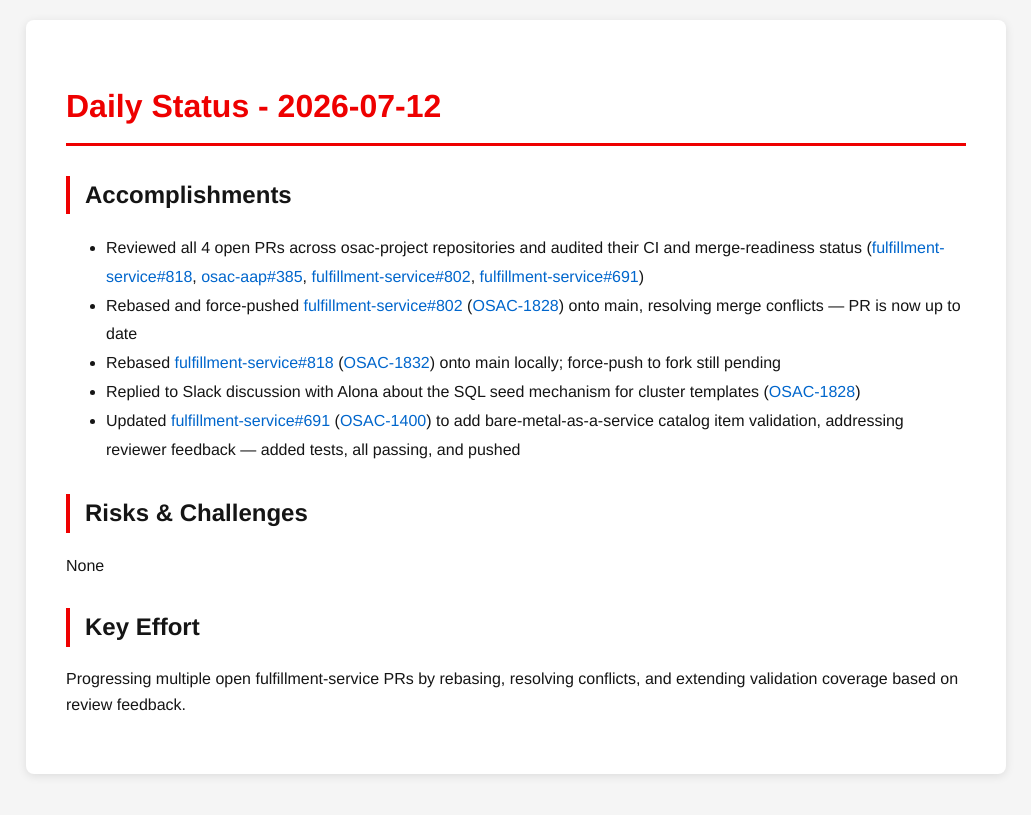
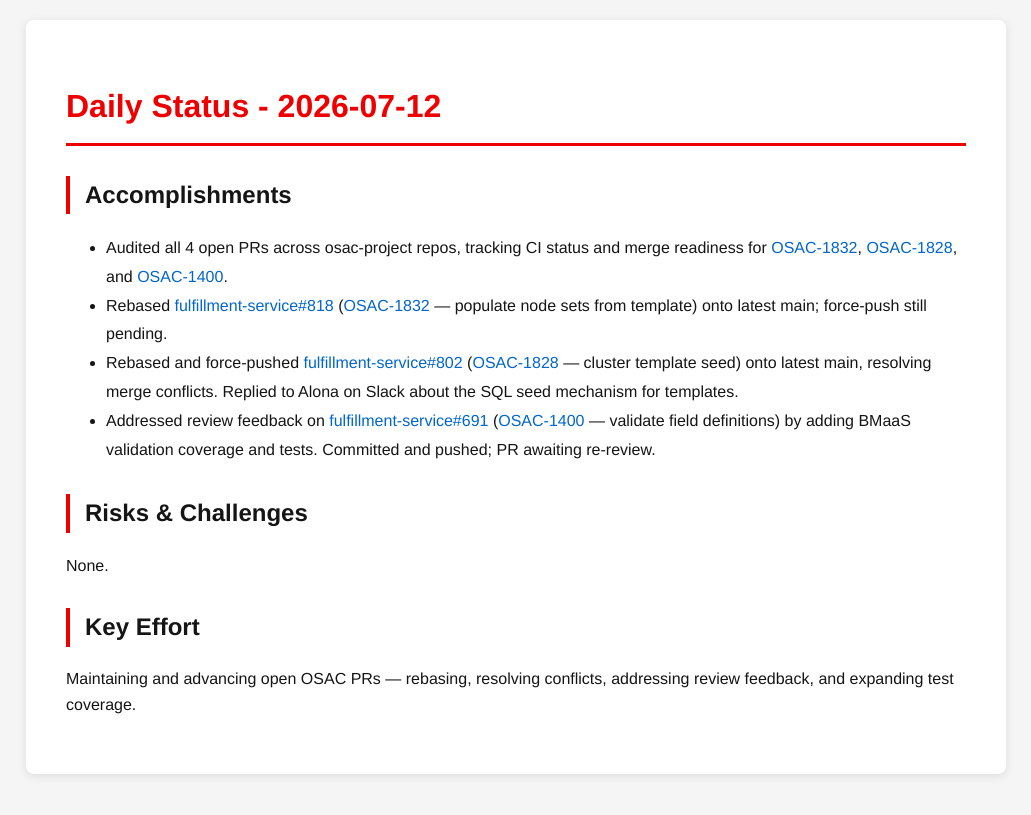
Before and after one commit to tzvatot/daily-status, a Jekyll site: the page built from 2026-07-12.md, in a window 1280 px wide. Shown: the top 815 px of the page, without its empty margins (124-1155 px from the left). Built offline with Jekyll 4.4.1, drawn with Linux system fonts in a browser that asks for light colours.

Commit message:
Daily status update - 2026-07-12

```diff
--- a/2026-07-12.md
+++ b/2026-07-12.md
@@ -7,14 +7,13 @@ date: 2026-07-12
 # Daily Status - 2026-07-12
 
 ## Accomplishments
-- Reviewed all 4 open PRs across osac-project repositories and audited their CI and merge-readiness status ([fulfillment-service#818](https://github.com/osac-project/fulfillment-service/pull/818), [osac-aap#385](https://github.com/osac-project/osac-aap/pull/385), [fulfillment-service#802](https://github.com/osac-project/fulfillment-service/pull/802), [fulfillment-service#691](https://github.com/osac-project/fulfillment-service/pull/691))
-- Rebased and force-pushed [fulfillment-service#802](https://github.com/osac-project/fulfillment-service/pull/802) ([OSAC-1828](https://redhat.atlassian.net/browse/OSAC-1828)) onto main, resolving merge conflicts — PR is now up to date
-- Rebased [fulfillment-service#818](https://github.com/osac-project/fulfillment-service/pull/818) ([OSAC-1832](https://redhat.atlassian.net/browse/OSAC-1832)) onto main locally; force-push to fork still pending
-- Replied to Slack discussion with Alona about the SQL seed mechanism for cluster templates ([OSAC-1828](https://redhat.atlassian.net/browse/OSAC-1828))
-- Updated [fulfillment-service#691](https://github.com/osac-project/fulfillment-service/pull/691) ([OSAC-1400](https://redhat.atlassian.net/browse/OSAC-1400)) to add bare-metal-as-a-service catalog item validation, addressing reviewer feedback — added tests, all passing, and pushed
+- Audited all 4 open PRs across osac-project repos, tracking CI status and merge readiness for [OSAC-1832](https://redhat.atlassian.net/browse/OSAC-1832), [OSAC-1828](https://redhat.atlassian.net/browse/OSAC-1828), and [OSAC-1400](https://redhat.atlassian.net/browse/OSAC-1400).
+- Rebased [fulfillment-service#818](https://github.com/osac-project/fulfillment-service/pull/818) ([OSAC-1832](https://redhat.atlassian.net/browse/OSAC-1832) — populate node sets from template) onto latest main; force-push still pending.
+- Rebased and force-pushed [fulfillment-service#802](https://github.com/osac-project/fulfillment-service/pull/802) ([OSAC-1828](https://redhat.atlassian.net/browse/OSAC-1828) — cluster template seed) onto latest main, resolving merge conflicts. Replied to Alona on Slack about the SQL seed mechanism for templates.
+- Addressed review feedback on [fulfillment-service#691](https://github.com/osac-project/fulfillment-service/pull/691) ([OSAC-1400](https://redhat.atlassian.net/browse/OSAC-1400) — validate field definitions) by adding BMaaS validation coverage and tests. Committed and pushed; PR awaiting re-review.
 
 ## Risks & Challenges
-None
+None.
 
 ## Key Effort
-Progressing multiple open fulfillment-service PRs by rebasing, resolving conflicts, and extending validation coverage based on review feedback.
+Maintaining and advancing open OSAC PRs — rebasing, resolving conflicts, addressing review feedback, and expanding test coverage.
```
